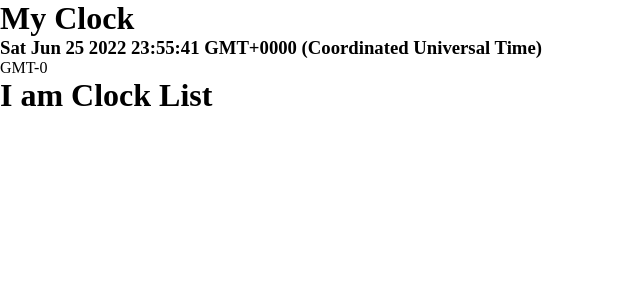
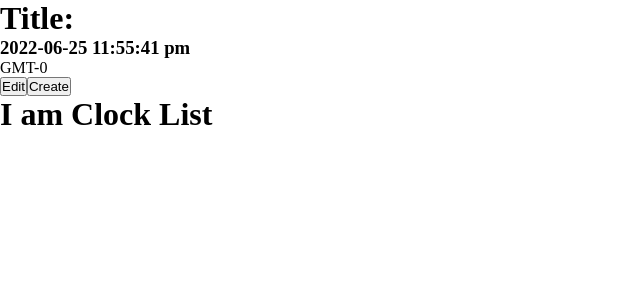
Before and after one commit to Rezuan-Ahmed-git/time-track-zone, a React (Vite) app: page / in a window 1280 px wide. Shown: the top 300 px of the page, without its empty margins (0-640 px from the left). Built offline with nearby package versions, Linux system fonts and the light colour scheme.

Commit message:
local clock display and action

```diff
--- a/package.json
+++ b/package.json
@@ -9,6 +9,7 @@
   },
   "dependencies": {
     "date-fns": "^2.28.0",
+    "prop-types": "^15.8.1",
     "react": "^18.0.0",
     "react-dom": "^18.0.0",
     "styled-components": "^5.3.5"
--- a/src/App.jsx
+++ b/src/App.jsx
@@ -1,19 +1,29 @@
-import ClockList from "./components/clock-list";
-import LocalClock from "./components/local-clock";
-import useClock from "./hooks/useClock";
+import { useState } from 'react';
+import ClockList from './components/clock-list';
+import LocalClock from './components/local-clock';
+import useClock from './hooks/useClock';
+
+const LOCAL_CLOCK_INIT = {
+  title: '',
+  timezone: '',
+  offset: 0,
+  date: null,
+};
 
 function App() {
+  const [localClock, setLocalClock] = useState({ ...LOCAL_CLOCK_INIT });
 
-  const { date: localDate, localTimezone, localOffset } = useClock();
-  console.log(localDate);
+  const updateLocalClock = (data) => {
+    setLocalClock({
+      ...localClock,
+      ...data,
+    });
+  };
 
   return (
     <div>
-      {
-        localDate !== null && (
-          <LocalClock date={localDate} timezone={localTimezone} offset={-localOffset} />
-        )
-      }
+      <LocalClock clock={localClock} updateClock={updateLocalClock} />
+
       <ClockList />
     </div>
   );
--- a/src/components/local-clock/index.jsx
+++ b/src/components/local-clock/index.jsx
@@ -1,11 +1,32 @@
-import ClockDisplay from "../shared/clock-display";
+import { useEffect } from 'react';
+import useClock from '../../hooks/useClock';
+import ClockActions from '../shared/clock-actions';
+import ClockDisplay from '../shared/clock-display';
 
-const LocalClock = ({ date, offset, timezone }) => {
-    return (
-        <div>
-            <ClockDisplay date={date} title={'My Clock'} offset={offset} timezone={timezone} />
-        </div>
-    );
+const LocalClock = ({ clock, updateClock }) => {
+  const { date, timezone, offset } = useClock(clock.timezone, clock.offset);
+
+  useEffect(() => {
+    updateClock({
+      date,
+      timezone,
+      offset,
+    });
+  }, [date]);
+
+  return (
+    <div>
+      {date && (
+        <ClockDisplay
+          date={date}
+          title={clock.title}
+          offset={offset}
+          timezone={timezone}
+        />
+      )}
+      <ClockActions local={true} clock={clock} updateClock={updateClock} />
+    </div>
+  );
 };
 
 export default LocalClock;
--- /dev/null
+++ b/src/components/shared/clock-actions/index.jsx
@@ -0,0 +1,64 @@
+import { useState } from 'react';
+
+const defaultOffsets = [
+  -11.5, -11, -10.5, -10, -9.5, -9, -8.5, -8, 0, 1, 2, 3, 4, 5, 5.5, 6, 6.5,
+];
+
+const ClockActions = ({ local = false, clock, updateClock }) => {
+  const [isEdit, setIsEdit] = useState(false);
+
+  const handlechange = (e) => {
+    let { name, value } = e.target;
+    if (name === 'offset') {
+      value = parseInt(value) * 60;
+    }
+    updateClock({
+      [name]: value,
+    });
+  };
+
+  return (
+    <div>
+      <button onClick={() => setIsEdit(!isEdit)}>Edit</button>
+      {local ? <button>Create</button> : <button>Delete</button>}
+
+      {isEdit && (
+        <div>
+          <input
+            type="text"
+            name="title"
+            value={clock.title}
+            onChange={handlechange}
+          />
+          <select
+            name="timezone"
+            value={clock.timezone}
+            onChange={handlechange}
+          >
+            <option value="UTC">UTC</option>
+            <option value="GMT">GMT</option>
+            <option value="PST">PST</option>
+            <option value="EST">EST</option>
+            <option value="BST">BST</option>
+          </select>
+          {(clock.timezone === 'GMT' || clock.timezone === 'UTC') && (
+            <select
+              name="offset"
+              value={clock.offset / 60}
+              onChange={handlechange}
+            >
+              {defaultOffsets.map((offset) => (
+                <option key={offset} value={offset}>
+                  {' '}
+                  {offset}{' '}
+                </option>
+              ))}
+            </select>
+          )}
+        </div>
+      )}
+    </div>
+  );
+};
+
+export default ClockActions;
--- a/src/components/shared/clock-display/index.jsx
+++ b/src/components/shared/clock-display/index.jsx
@@ -1,11 +1,12 @@
+import { format } from 'date-fns';
 const ClockDisplay = ({ date, title, offset, timezone }) => {
 
     const offsetHr = offset / 60;
 
     return (
         <div>
-            <h1>{title}</h1>
-            <h3>{date.toString()}</h3>
+            <h1>Title: {title}</h1>
+            <h3>{format(date, "yyyy-MM-dd hh:mm:ss aaaaa'm'")}</h3>
             <p>
                 {timezone}{offsetHr > 0 ? `+${Math.abs(offsetHr)}` : `-${Math.abs(offsetHr)}`}
             </p>
--- a/src/hooks/useClock.jsx
+++ b/src/hooks/useClock.jsx
@@ -5,10 +5,10 @@ const TIMEZONE_OFFFSET = {
   PST: -7 * 60,
   EST: -4 * 60,
   EDT: -4 * 60,
-    BST: 1 * 60
+  BST: 1 * 60,
 };
 
-const useClock = (timezone, offset = 0) => {
+const useClock = (timezone, offset) => {
   const [localDate, setLocalDate] = useState(null);
   const [localOffset, setLocalOffset] = useState(0);
   const [localTimezone, setLocalTimezone] = useState('');
@@ -35,15 +35,13 @@ const useClock = (timezone, offset = 0) => {
         setLocalDate(newUtc);
       }
     }
-    }, [utc]);
+  }, [utc, timezone, offset]);
 
   return {
     date: localDate,
     dateUtc: utc,
-        offset,
-        timezone,
-        localTimezone,
-        localOffset
+    offset: offset || -localOffset,
+    timezone: timezone || localTimezone,
   };
 };
 
```
Also changed, not shown: 1 other file (tests, documents, lock files or other folders). Lines whose indentation alone changed are shown as unchanged.
